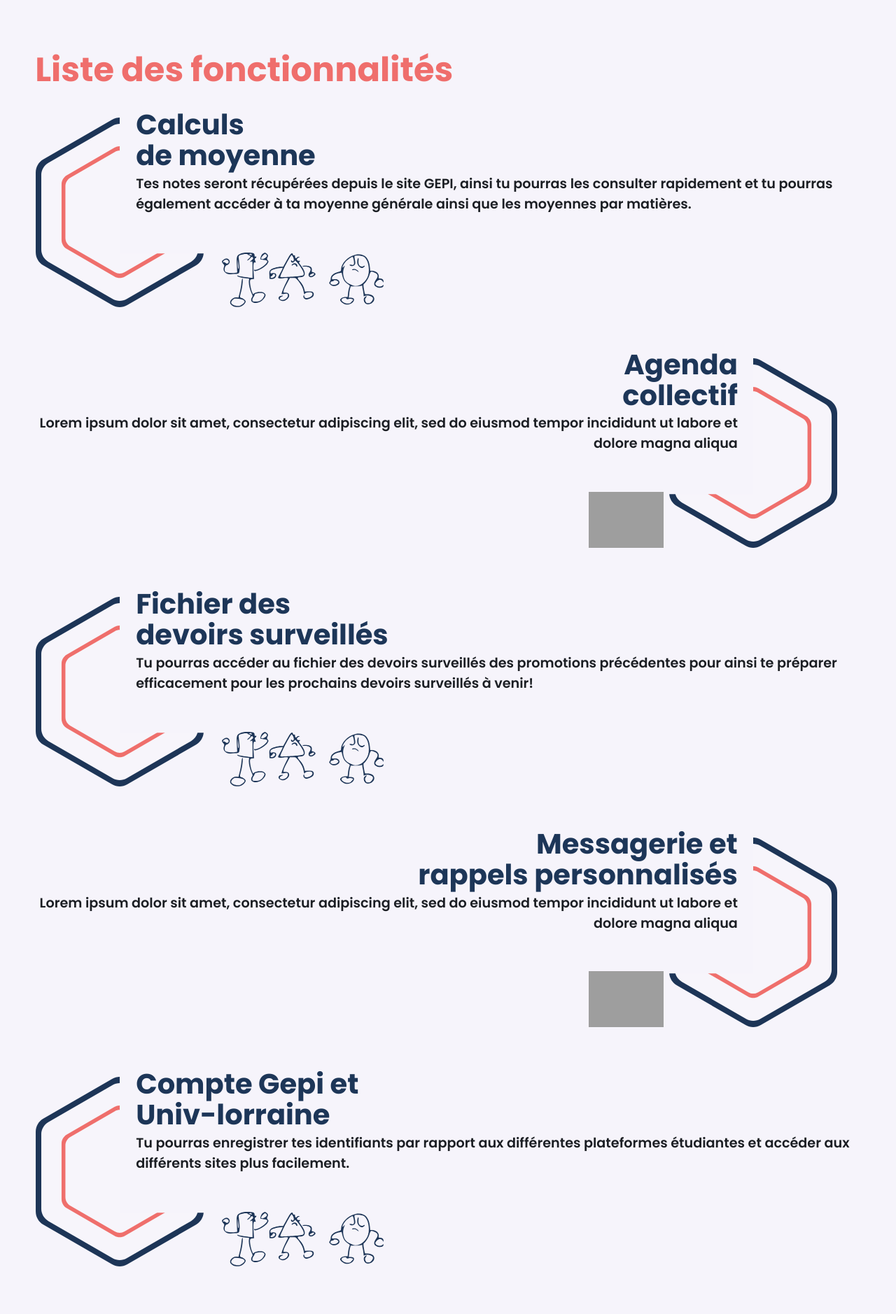
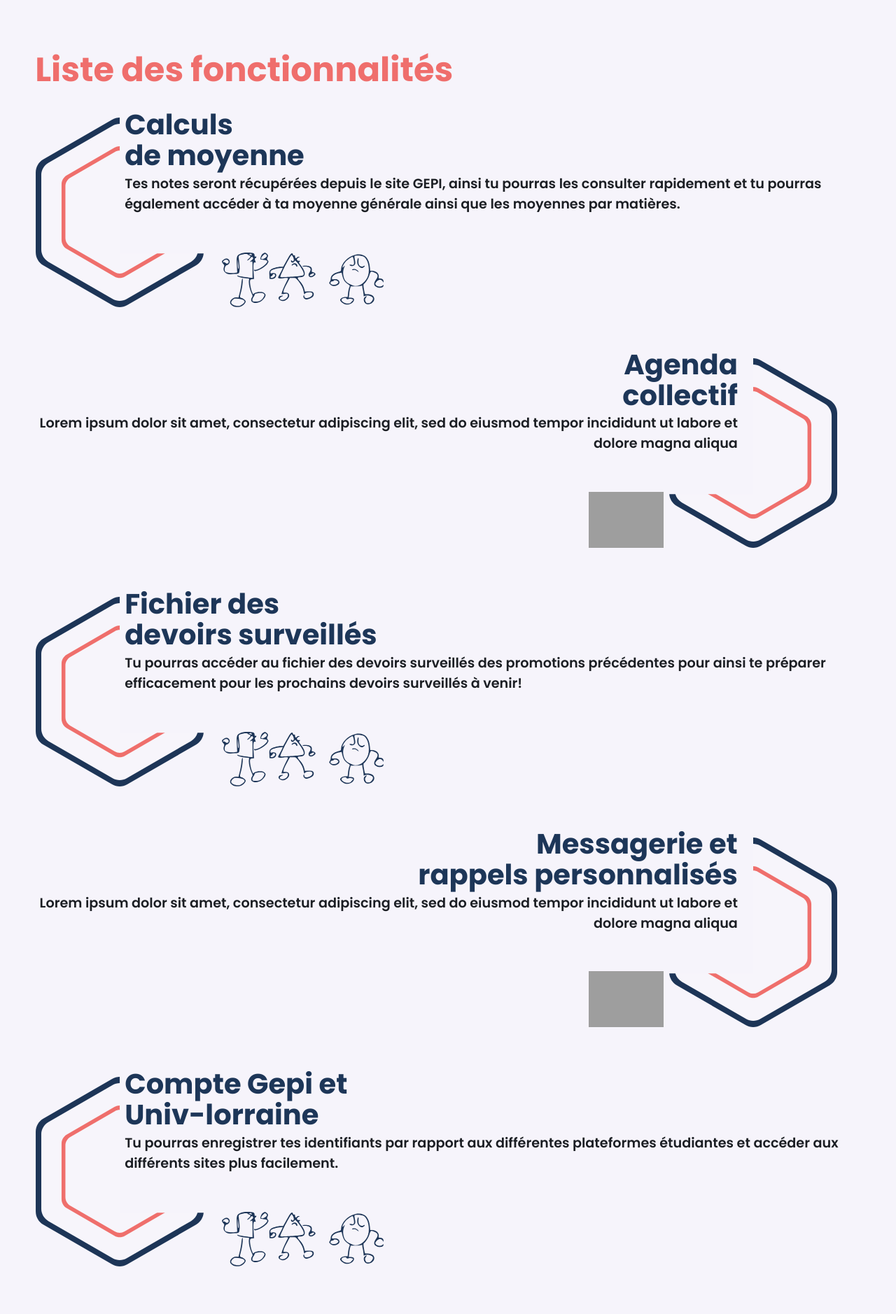
Before and after one commit to mathias-rosa/CPP-CONNECT, a Flask app: page / in a window 1280 px wide. Shown: the part 748-2626 px from the top of the page at 70% size. Run offline with Flask 2, Linux system fonts and the light colour scheme; some libraries are stand-ins or nearby versions; grey boxes are pictures that could not be loaded.

Commit message:
Un peu plus responsive et début profil

```diff
--- a/app/static/styles/styles_accueil.css
+++ b/app/static/styles/styles_accueil.css
@@ -100,7 +100,7 @@
     display: flex;
     flex-direction: column;
     position: absolute;
-    margin-left: 9em;
+    margin-left: 8em;
     margin-right: 3%;
 }
 .fiche-texte-2{
```
